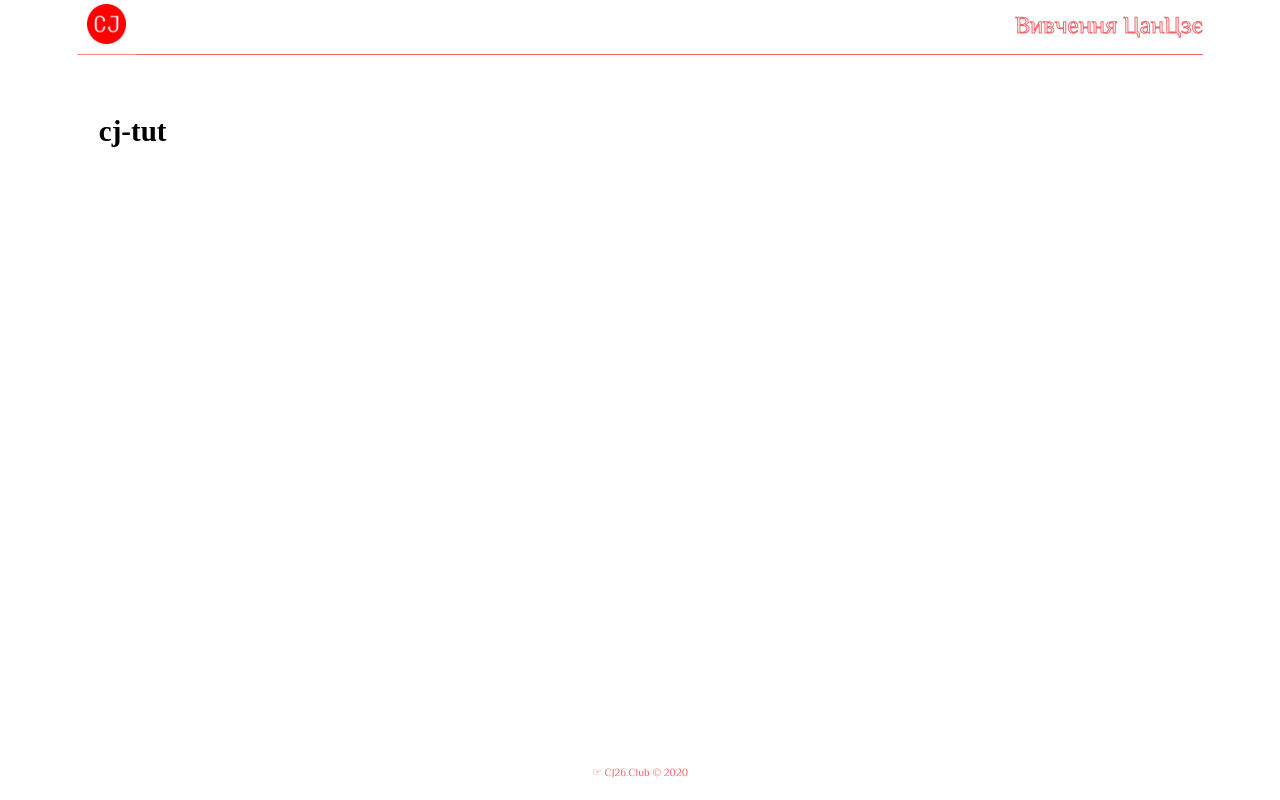
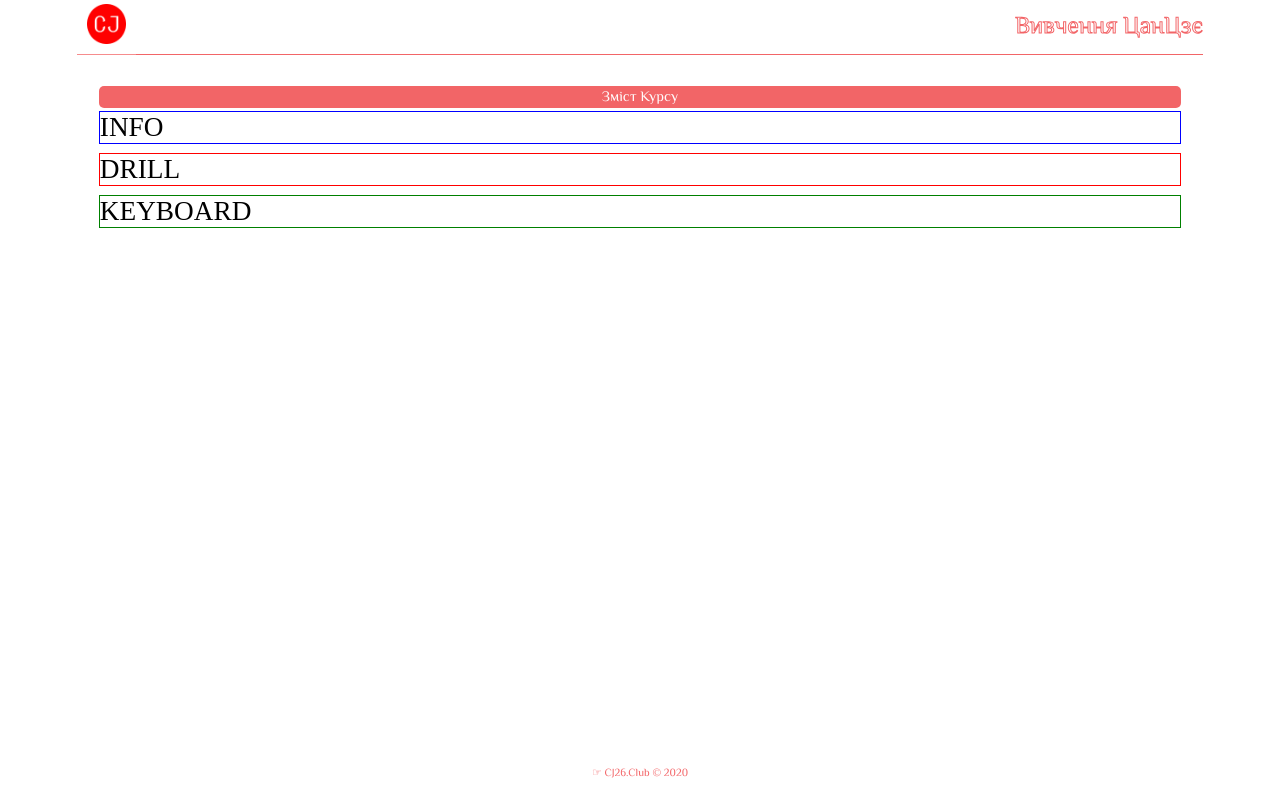
Before and after one commit to movaclub/cj-tut, an Angular app: page / in a window 1280 px wide. Built offline with nearby package versions, Linux system fonts and the light colour scheme.

Commit message:
content div

```diff
--- a/src/app/app.component.css
+++ b/src/app/app.component.css
@@ -0,0 +1,56 @@
+.tut-grid {
+  display: flex;
+  flex-direction: column;
+  justify-content: flex-start;
+}
+
+.tut-contents {
+  border-radius: 5px;
+  margin-bottom: 3px;
+  z-index: 100;
+  font-size: .901rem;
+  height: 22px;
+  width: 1fr;
+  min-height: 22px;
+  background-color: rgba(237, 32, 36, .69);
+  color: snow;
+  text-align: center;
+  transition-property: height, background-color;
+  transition: 2s, 3s;
+}
+
+.tut-contents:hover {
+  margin: 0;
+  bottom: 5px;
+  height: 69vh;
+  z-index: 1;
+  background-color: rgba(237, 32, 36, .99);
+}
+
+.tut-lessons {
+  display: grid;
+  grid-gap: 9px;
+  font-size: 110%;
+  align-content: center;
+  grid-template-rows: 1fr 1fr auto;
+  grid-template-columns: 1fr;
+  grid-template-areas:
+    'info'
+    'drill'
+    'keyboard';
+}
+
+.tut-lesson-info {
+  grid-area: info;
+  border: 1px solid blue;
+}
+
+.tut-lesson-drill {
+  grid-area: drill;
+  border: 1px solid red;
+}
+
+.tut-lesson-keyboard {
+  grid-area: keyboard;
+  border: 1px solid green;
+}
--- a/src/app/app.component.html
+++ b/src/app/app.component.html
@@ -1 +1,12 @@
-<h3>{{title}}</h3>
+<div class="tut-grid">
+  <div class="tut-contents lang_cyr"
+       (mouseleave)="contentHide()"
+       (mouseenter)="contentShow()">
+    Зміст Курсу
+  </div> <!--ngIF IN-OUT -->
+  <div class="tut-lessons" *ngIf="!showContents">
+    <div class="tut-lesson-info">INFO</div>
+    <div class="tut-lesson-drill">DRILL</div>
+    <div class="tut-lesson-keyboard">KEYBOARD</div>
+  </div>
+</div>
--- a/src/app/app.component.ts
+++ b/src/app/app.component.ts
@@ -1,10 +1,27 @@
-import { Component } from '@angular/core';
+import {Component, OnInit} from '@angular/core';
+import { ApiService } from './services/api.service';
 
 @Component({
   selector: 'app-root',
   templateUrl: './app.component.html',
   styleUrls: ['./app.component.css']
 })
-export class AppComponent {
-  title = 'cj-tut';
+export class AppComponent implements OnInit {
+
+  showContents: boolean;
+
+
+  constructor(private api: ApiService) {}
+
+  ngOnInit(): void {
+    this.showContents = false;
+  }
+
+  contentShow(): void {
+    this.showContents = true;
+  }
+  contentHide(): void {
+    setTimeout( () => {this.showContents = false; }, 1567);
+  }
+
 }
--- a/src/app/app.module.ts
+++ b/src/app/app.module.ts
@@ -1,14 +1,16 @@
 import { BrowserModule } from '@angular/platform-browser';
 import { NgModule } from '@angular/core';
+import { HttpClientModule } from '@angular/common/http';
 
 import { AppComponent } from './app.component';
 
 @NgModule({
   declarations: [
-    AppComponent
+    AppComponent,
   ],
   imports: [
-    BrowserModule
+    BrowserModule,
+    HttpClientModule
   ],
   providers: [],
   bootstrap: [AppComponent]
```
